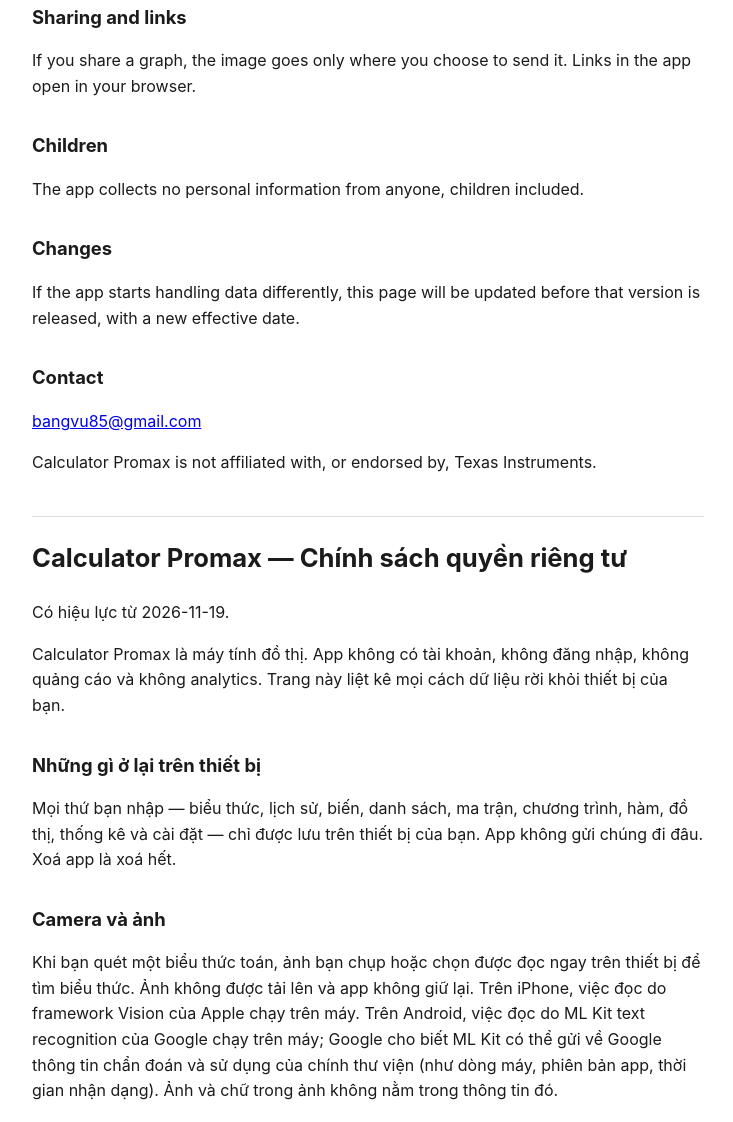
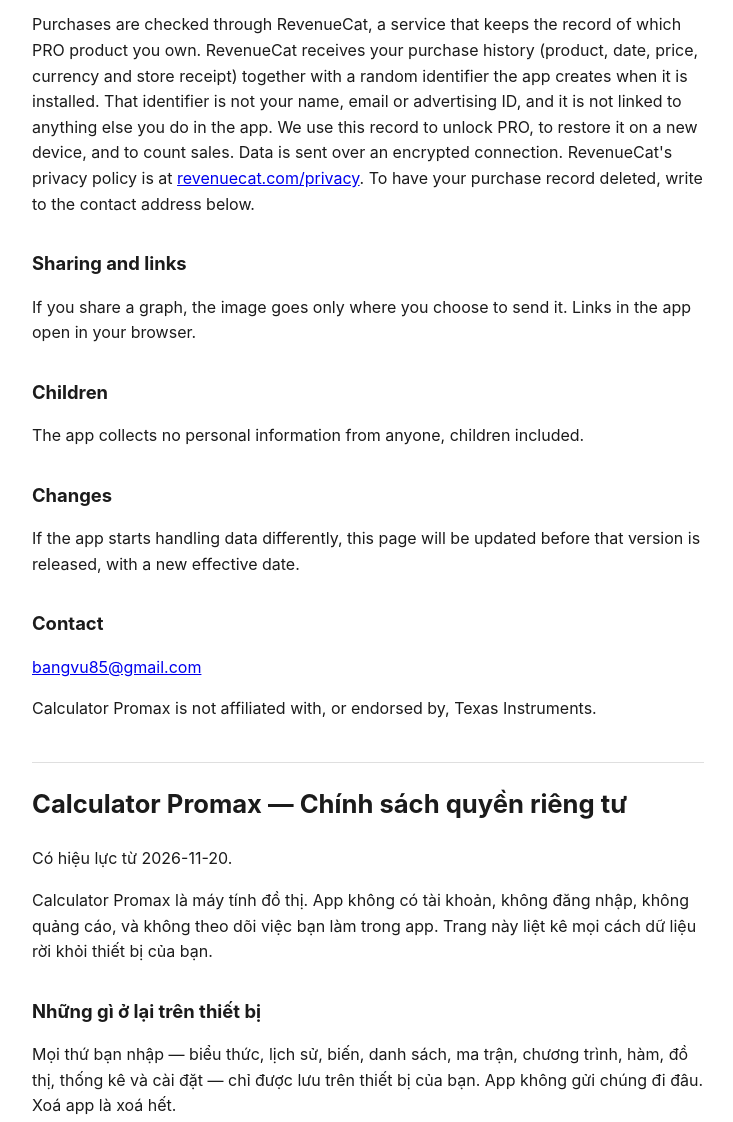
Before and after one commit to calculator991/calculator-promax-site, a plain HTML site: page privacy.html in a window 1280 px wide. Shown: the part 1092-2214 px from the top of the page, without its empty margins (272-1005 px from the left). Drawn offline with Linux system fonts and the light colour scheme.

Commit message:
Purchases are checked through RevenueCat, and the policy says what it receives
Co-Authored-By: Claude Opus 5.5 <noreply@anthropic.com>
Claude-Session: https://claude.ai/code/session_0191FnZMN4z9WLD4kt59uC3o

```diff
--- a/privacy.html
+++ b/privacy.html
@@ -16,8 +16,8 @@
 
 <section id="en" lang="en">
 <h1>Calculator Promax — Privacy Policy</h1>
-<p>Effective 2026-11-19.</p>
-<p>Calculator Promax is a graphing calculator. It has no accounts, no sign-in, no advertising and no analytics. This page lists every way data leaves your device.</p>
+<p>Effective 2026-11-20.</p>
+<p>Calculator Promax is a graphing calculator. It has no accounts, no sign-in and no advertising, and it does not track what you do in it. This page lists every way data leaves your device.</p>
 
 <h2>What stays on your device</h2>
 <p>Everything you enter — expressions, history, variables, lists, matrices, programs, functions, graphs, statistics and settings — is stored only on your device. The app does not send it anywhere. Deleting the app deletes it.</p>
@@ -30,6 +30,7 @@
 
 <h2>Purchases</h2>
 <p>PRO is sold through the App Store or Google Play. Payment is handled entirely by Apple or Google; the app only learns which PRO product you own, so it can unlock it. We never see your payment details. Apple's and Google's own privacy policies apply to the purchase.</p>
+<p>Purchases are checked through RevenueCat, a service that keeps the record of which PRO product you own. RevenueCat receives your purchase history (product, date, price, currency and store receipt) together with a random identifier the app creates when it is installed. That identifier is not your name, email or advertising ID, and it is not linked to anything else you do in the app. We use this record to unlock PRO, to restore it on a new device, and to count sales. Data is sent over an encrypted connection. RevenueCat's privacy policy is at <a href="https://www.revenuecat.com/privacy">revenuecat.com/privacy</a>. To have your purchase record deleted, write to the contact address below.</p>
 
 <h2>Sharing and links</h2>
 <p>If you share a graph, the image goes only where you choose to send it. Links in the app open in your browser.</p>
@@ -47,8 +48,8 @@
 
 <section id="vi" lang="vi">
 <h1>Calculator Promax — Chính sách quyền riêng tư</h1>
-<p>Có hiệu lực từ 2026-11-19.</p>
-<p>Calculator Promax là máy tính đồ thị. App không có tài khoản, không đăng nhập, không quảng cáo và không analytics. Trang này liệt kê mọi cách dữ liệu rời khỏi thiết bị của bạn.</p>
+<p>Có hiệu lực từ 2026-11-20.</p>
+<p>Calculator Promax là máy tính đồ thị. App không có tài khoản, không đăng nhập, không quảng cáo, và không theo dõi việc bạn làm trong app. Trang này liệt kê mọi cách dữ liệu rời khỏi thiết bị của bạn.</p>
 
 <h2>Những gì ở lại trên thiết bị</h2>
 <p>Mọi thứ bạn nhập — biểu thức, lịch sử, biến, danh sách, ma trận, chương trình, hàm, đồ thị, thống kê và cài đặt — chỉ được lưu trên thiết bị của bạn. App không gửi chúng đi đâu. Xoá app là xoá hết.</p>
@@ -61,6 +62,7 @@
 
 <h2>Mua hàng</h2>
 <p>PRO được bán qua App Store hoặc Google Play. Việc thanh toán do Apple hoặc Google xử lý toàn bộ; app chỉ biết bạn sở hữu gói PRO nào để mở khoá. Chúng tôi không bao giờ thấy thông tin thanh toán của bạn. Chính sách quyền riêng tư của Apple và Google áp dụng cho giao dịch.</p>
+<p>Giao dịch được kiểm tra qua RevenueCat, dịch vụ giữ hồ sơ bạn sở hữu gói PRO nào. RevenueCat nhận lịch sử mua hàng (sản phẩm, ngày, giá, loại tiền và biên nhận của store) kèm một mã ngẫu nhiên app tạo ra khi cài đặt. Mã này không phải tên, email hay mã quảng cáo của bạn, và không gắn với việc gì khác bạn làm trong app. Chúng tôi dùng hồ sơ này để mở khoá PRO, khôi phục PRO trên máy mới và đếm doanh số. Dữ liệu được gửi qua kết nối mã hoá. Chính sách quyền riêng tư của RevenueCat ở <a href="https://www.revenuecat.com/privacy">revenuecat.com/privacy</a>. Muốn xoá hồ sơ mua hàng, hãy viết tới địa chỉ liên hệ bên dưới.</p>
 
 <h2>Chia sẻ và liên kết</h2>
 <p>Nếu bạn chia sẻ một đồ thị, ảnh chỉ đi tới nơi bạn chọn gửi. Liên kết trong app mở bằng trình duyệt.</p>
```
